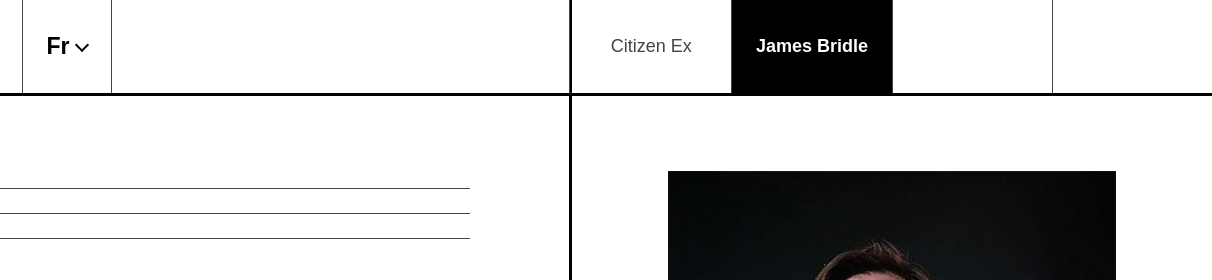
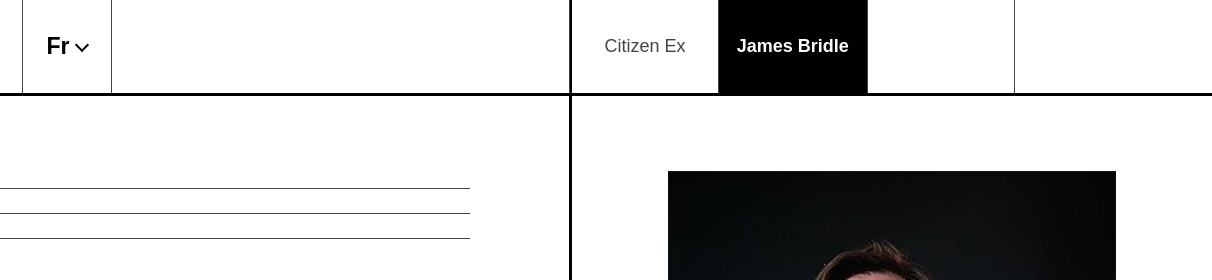
Before and after one commit to cams1593/ilab, a website: page src/james.html in a window 1280 px wide. Shown: the top 280 px of the page, 68-1280 px from the left. Drawn offline with nearby package versions, Linux system fonts and the light colour scheme; files that its build step writes are made by us from their sources; a web font is replaced by a local one.

Commit message:
correction bug de la nav

```diff
--- a/src/styles/components/correction/_header.scss
+++ b/src/styles/components/correction/_header.scss
@@ -132,7 +132,7 @@
 .main-nav__link {
   display: grid;
   min-width: clamp(5.5rem, 9vw, 6.875rem);
-  padding: 0 clamp(0.75rem, 1.9vw, 1.75rem);
+  padding: 0 clamp(0.75rem, 1.4vw, 1.75rem);
   place-items: center;
   border-right: 1px solid $c-alt;
   color: $c-alt;
```
